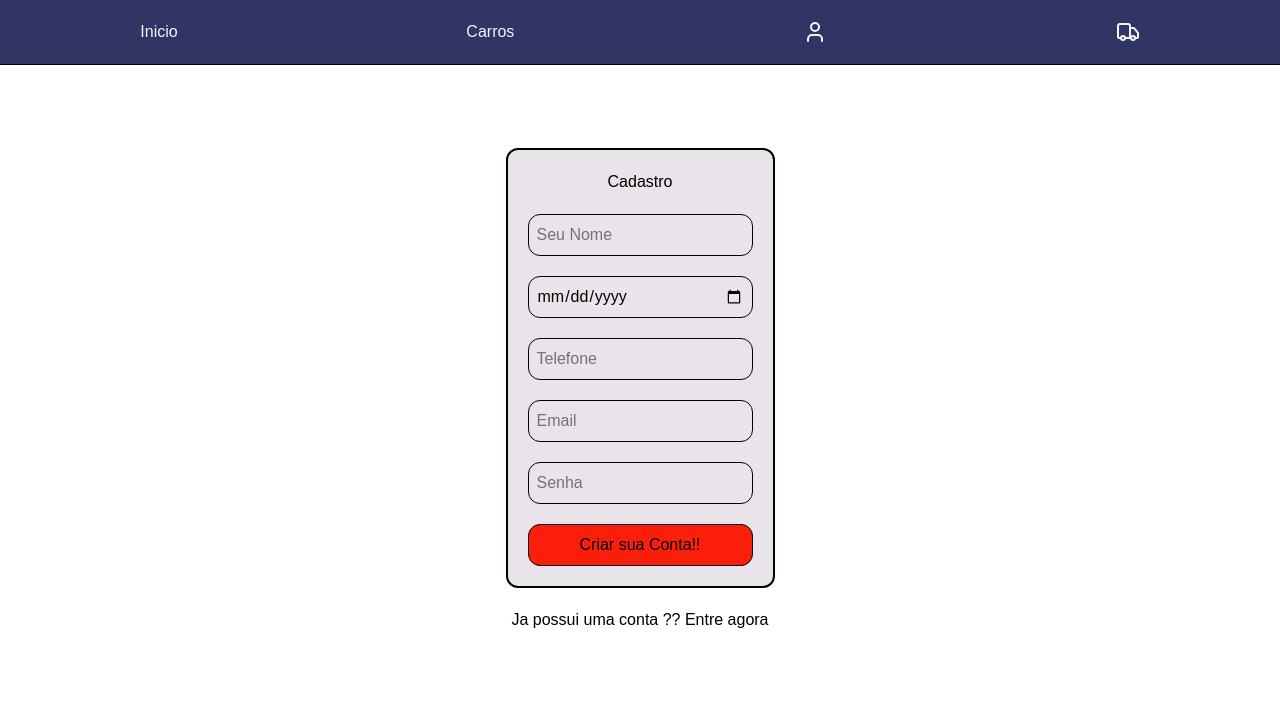
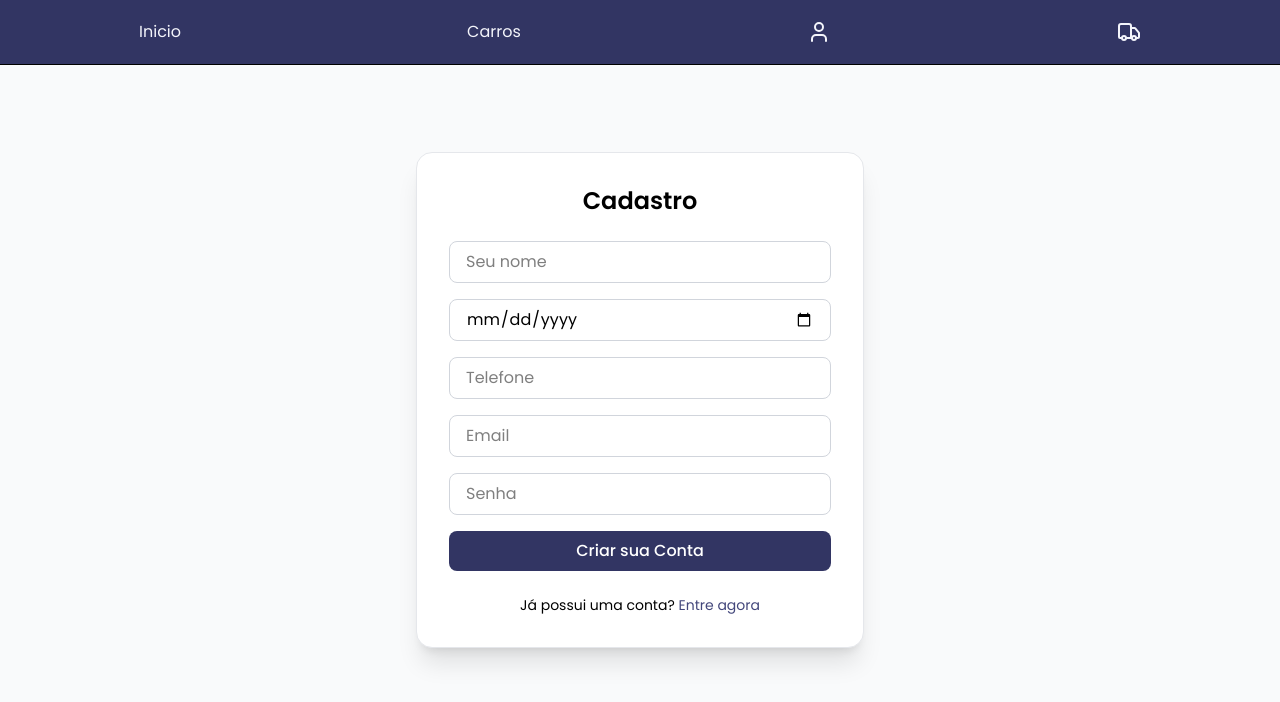
Before and after one commit to Glayber16/front-ecommerce, a Next.js app: page /Cadastro in a window 1280 px wide. Shown: the top 702 px of the page. Built offline with nearby package versions, Linux system fonts and the light colour scheme.

Commit message:
Ajustado login, cadastro, homelogin, editar dados

```diff
--- a/src/app/Cadastro/page.tsx
+++ b/src/app/Cadastro/page.tsx
@@ -1,27 +1,62 @@
-import React from 'react'
-import Navbar from '../components/Navbar'
-import Link from 'next/link'
+'use client';
 
-function page() {
+import React from 'react';
+import Navbar from '../components/Navbar';
+import Link from 'next/link';
+import Button from '../components/Button';
+
+export default function Page() {
   return (
-    <div className='flex flex-col min-h-screen bg-white'>
-        <Navbar/>
-        <div className='flex flex-1 flex-col items-center justify-center center w-full'>
-            <form  className='bg-[#e9e4e9] text-[#000000] flex flex-col rounded-xl p-5 gap-5 border-2 text-center border-black'>
-                <h2 className=''>Cadastro</h2>
-                <input type='text' placeholder='Seu Nome' required className='border border-black rounded-xl p-2'/>
-                <input type='date' placeholder='Data de Nascimento'required className='border border-black rounded-xl p-2'/>
-                <input type='text' placeholder='Telefone' required className='border border-black rounded-xl p-2'/>
-                <input type="email" placeholder='Email' required className='border border-black rounded-xl p-2'/>
-                <input type="password" placeholder='Senha'required className='border border-black rounded-xl p-2'/>
-                <button className='rounded-xl border border-black p-2 bg-[#fa1e0b] text-black hover:bg-[#e9e4e9]' type='submit'>Criar sua Conta!!</button>
-            </form>
-            <div className='text-black p-5'>
-                <h1>Ja possui uma conta ?? <Link href="/Login">Entre agora</Link> </h1>
-            </div>
+    <div className="flex flex-col font-poppins min-h-screen bg-gray-50">
+      <Navbar />
+      <div className="flex flex-1 items-center justify-center px-4">
+        <div className="w-full max-w-md bg-white text-black rounded-2xl shadow-xl p-8 border border-gray-200">
+          <h2 className="text-2xl font-semibold text-center mb-6">Cadastro</h2>
+
+          <form className="flex flex-col gap-4">
+            <input
+              type="text"
+              placeholder="Seu nome"
+              required
+              className="border border-gray-300 rounded-lg px-4 py-2 focus:outline-none focus:ring-2 focus:ring-brand-300"
+            />
+            <input
+              type="date"
+              required
+              className="border border-gray-300 rounded-lg px-4 py-2 focus:outline-none focus:ring-2 focus:ring-brand-300"
+            />
+            <input
+              type="text"
+              placeholder="Telefone"
+              required
+              className="border border-gray-300 rounded-lg px-4 py-2 focus:outline-none focus:ring-2 focus:ring-brand-300"
+            />
+            <input
+              type="email"
+              placeholder="Email"
+              required
+               className="border border-gray-300 rounded-lg px-4 py-2 focus:outline-none focus:ring-2 focus:ring-brand-300"
+            />
+            <input
+              type="password"
+              placeholder="Senha"
+              required
+              className="border border-gray-300 rounded-lg px-4 py-2 focus:outline-none focus:ring-2 focus:ring-brand-300"
+            />
+
+            <Button type="submit" className="bg-base-400  hover:bg-brand-300 hover:text-black text-white font-medium py-2 rounded-lg">
+              Criar sua Conta
+            </Button>
+          </form>
+
+          <p className="text-center text-sm mt-6">
+            Já possui uma conta?{' '}
+            <Link href="/Login" className="text-base-300 hover:underline">
+              Entre agora
+            </Link>
+          </p>
         </div>
+      </div>
     </div>
-  )
+  );
 }
-
-export default page
--- /dev/null
+++ b/src/app/EditarDados/page.tsx
@@ -0,0 +1,50 @@
+import React from 'react'
+import Button from '../components/Button'
+export default function page() {
+  return (
+    <div className="min-h-screen bg-[#fffdff]font-poppins px-4 py-10">
+        <div className="max-w-md mx-auto bg-white p-8 rounded-2xl shadow-md">
+            <h2 className="text-2xl font-semibold mb-6 text-center">Editar Perfil</h2>
+
+            <form  className="flex flex-col gap-4">
+                <div>
+                    <label className="block mb-1 text-sm">Nome</label>
+                    <input
+                    type="text"
+                    name="nome"
+
+
+                    className="w-full border border-gray-300 px-3 py-2 rounded-lg focus:outline-none focus:ring-2 focus:ring-blue-500"
+                    />
+                </div>
+
+                <div>
+                    <label className="block mb-1 text-sm">E-mail</label>
+                    <input
+                    type="email"
+                    name="email"
+
+
+                    className="w-full border border-gray-300 px-3 py-2 rounded-lg focus:outline-none focus:ring-2 focus:ring-blue-500"
+                    />
+                </div>
+
+                <div>
+                    <label className="block mb-1 text-sm">Telefone</label>
+                    <input
+                    type="text"
+                    name="telefone"
+
+                    className="w-full border border-gray-300 px-3 py-2 rounded-lg focus:outline-none focus:ring-2 focus:ring-blue-500"
+                    />
+                </div>
+
+                <Button type="submit"  className="mt-4 bg-base-400 hover:bg-brand-300 text-white font-medium py-2 px-4 rounded-lg transition"  >
+                    Salvar Alterações
+                </Button>
+            </form>
+        </div>
+    </div>
+
+  )
+}
--- a/src/app/HomeLogin/page.tsx
+++ b/src/app/HomeLogin/page.tsx
@@ -7,7 +7,7 @@ import SearchBar from '../components/SearchBar';
 
 export default function Page() {
   return (
-    <div className="min-h-screen font-poppins">
+    <div className="min-h-screen bg-[#fffdff] font-poppins">
       <NavbarLogin />
 
       <div className="flex flex-col items-start sm:items-center py-20 px-4 sm:px-8 max-w-6xl mx-auto gap-10">
--- a/src/app/Login/page.tsx
+++ b/src/app/Login/page.tsx
@@ -1,25 +1,44 @@
-import React from 'react'
-import Navbar from '../components/Navbar'
-import Link from 'next/link'
+'use client';
 
-function page() {
+import React from 'react';
+import Navbar from '../components/Navbar';
+import Link from 'next/link';
+import Button from '../components/Button';
+
+export default function Page() {
   return (
-    <div className='flex flex-col min-h-screen '>
-        <Navbar/>
-        <div className='flex flex-1 flex-col items-center justify-center center w-full'>
-            <form  className='bg-[#e9e4e9] text-[#000000] flex flex-col rounded-xl p-5 gap-5 border-2 text-center border-black'>
-                <h2 className=''>Login</h2>
+    <div className="flex font-poppins flex-col min-h-screen bg-[#fffdff]">
+      <Navbar />
+      <div className="flex flex-1 items-center justify-center px-4">
+        <div className="w-full max-w-md bg-white text-black rounded-2xl shadow-xl p-8 border border-gray-200">
+          <h2 className="text-2xl font-semibold text-center mb-6">Login</h2>
 
-                <input type="email" placeholder='Email' required className='border border-black rounded-xl p-2'/>
-                <input type="password" placeholder='Senha'required className='border border-black rounded-xl p-2'/>
-                <button className='rounded-xl border border-black p-2 bg-[#fa1e0b] text-black hover:bg-[#e9e4e9]' type='submit'>Entrar</button>
-            </form>
-            <div className='text-black p-5'>
-                <h1>Ainda não tem uma conta ?? <Link href="/Cadastro">Faça agora</Link> </h1>
-            </div>
+          <form className="flex flex-col gap-4">
+            <input
+             type="email"
+              placeholder="Email"
+              required
+              className="border border-gray-300 rounded-lg px-4 py-2 focus:outline-none focus:ring-2 focus:ring-brand-300"
+            />
+            <input
+              type="password"
+              placeholder="Senha"
+              required
+              className="border border-gray-300 rounded-lg px-4 py-2 focus:outline-none focus:ring-2 focus:ring-brand-300"
+            />
+            <Button type="submit" className="bg-base-400  hover:bg-brand-300 hover:text-black text-white font-medium py-2 rounded-lg">
+              Entrar
+            </Button>
+          </form>
+
+          <p className="text-center text-sm mt-6">
+            Ainda não tem uma conta?{' '}
+            <Link href="/Cadastro" className="text-base-300 hover:underline">
+              Faça agora
+            </Link>
+          </p>
         </div>
+      </div>
     </div>
-  )
+  );
 }
-
-export default page
--- a/src/app/components/Button/index.tsx
+++ b/src/app/components/Button/index.tsx
@@ -7,6 +7,7 @@ type Button = {
   href?: string;
   onClick?: () => void;
   className?: string;
+   type?: 'button' | 'submit' | 'reset';
 };
 
 export default function Button({
--- a/src/app/components/NavbarLogin/index.tsx
+++ b/src/app/components/NavbarLogin/index.tsx
@@ -10,7 +10,7 @@ function NavbarLogin() {
             <Link className='hover:text-brand-300 duration-300' href="/HomeLogin"> Inicio </Link>
             <Link className='hover:text-brand-300 duration-300' href="/"> Carros </Link>
             <h1 className='hover:text-brand-300 duration-300'>  Nome Pessoa</h1>
-            <Link className='hover:text-brand-300 duration-300' href="/Edit"> <User></User> </Link>
+            <Link className='hover:text-brand-300 duration-300' href="/EditarDados"> <User></User> </Link>
             <Link className='hover:text-brand-300 duration-300' href="/Login"> <Truck></Truck></Link>
         </div>
       </nav>
--- a/src/app/components/SearchBar/index.tsx
+++ b/src/app/components/SearchBar/index.tsx
@@ -1,19 +1,17 @@
 import React from 'react'
-
+import Button from '../Button'
 export default function SearchBar() {
   return (
-     <div className="w-full max-w-xl mx-auto px-4">
+     <div className="w-full font-poppins max-w-xl mx-auto px-4">
       <div className="flex items-center border border-gray-300 rounded-full shadow-sm px-4 py-2 bg-white">
         <input
           type="text"
           placeholder="Buscar carro por modelo, marca ou ano..."
           className="flex-grow focus:outline-none text-sm text-gray-700 placeholder-gray-400 bg-transparent"
         />
-        <button
-          className="ml-2 text-white bg-base-400 hover:bg-brand-300 px-4 py-1.5 rounded-full text-sm font-medium transition"
-        >
+        <Button className="ml-2 text-white bg-base-400 hover:bg-brand-300 px-4 py-1.5 rounded-full text-sm font-medium transition" >
           Buscar
-        </button>
+        </Button>
       </div>
     </div>
   )
```
